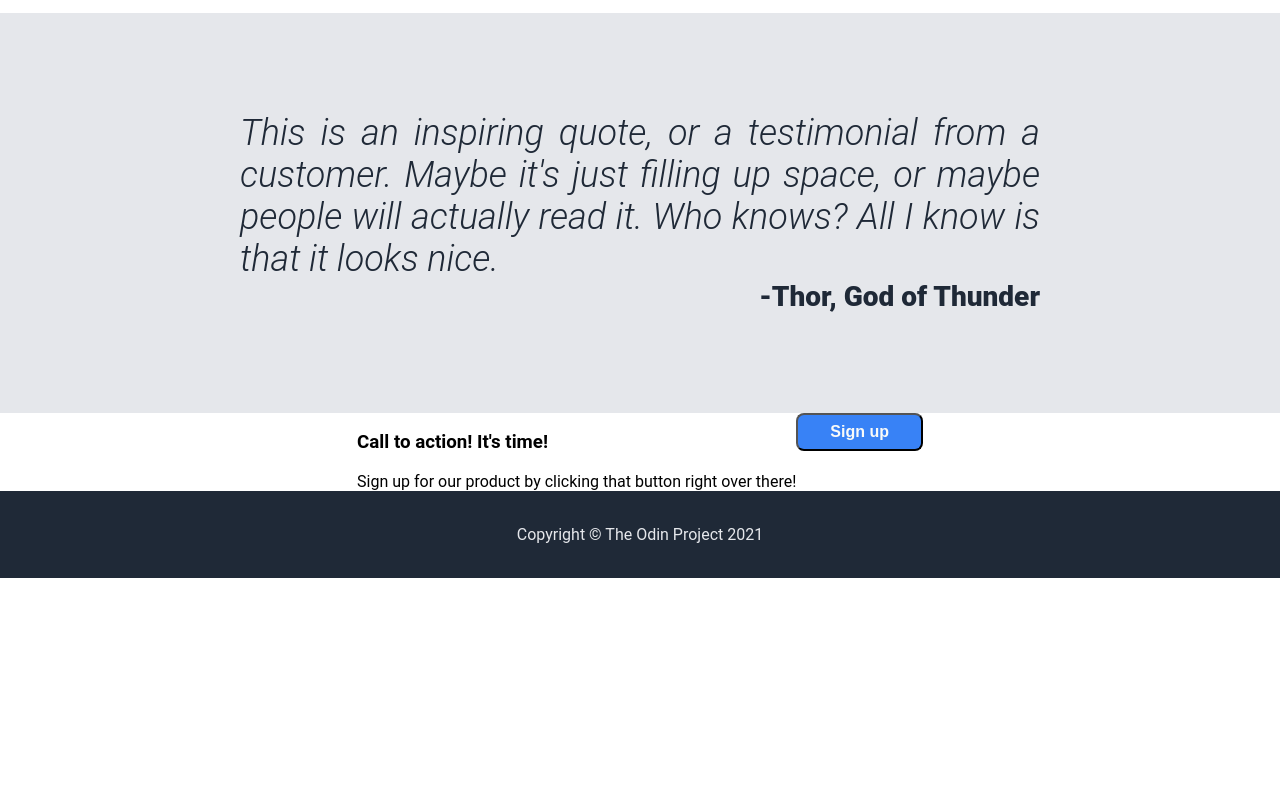
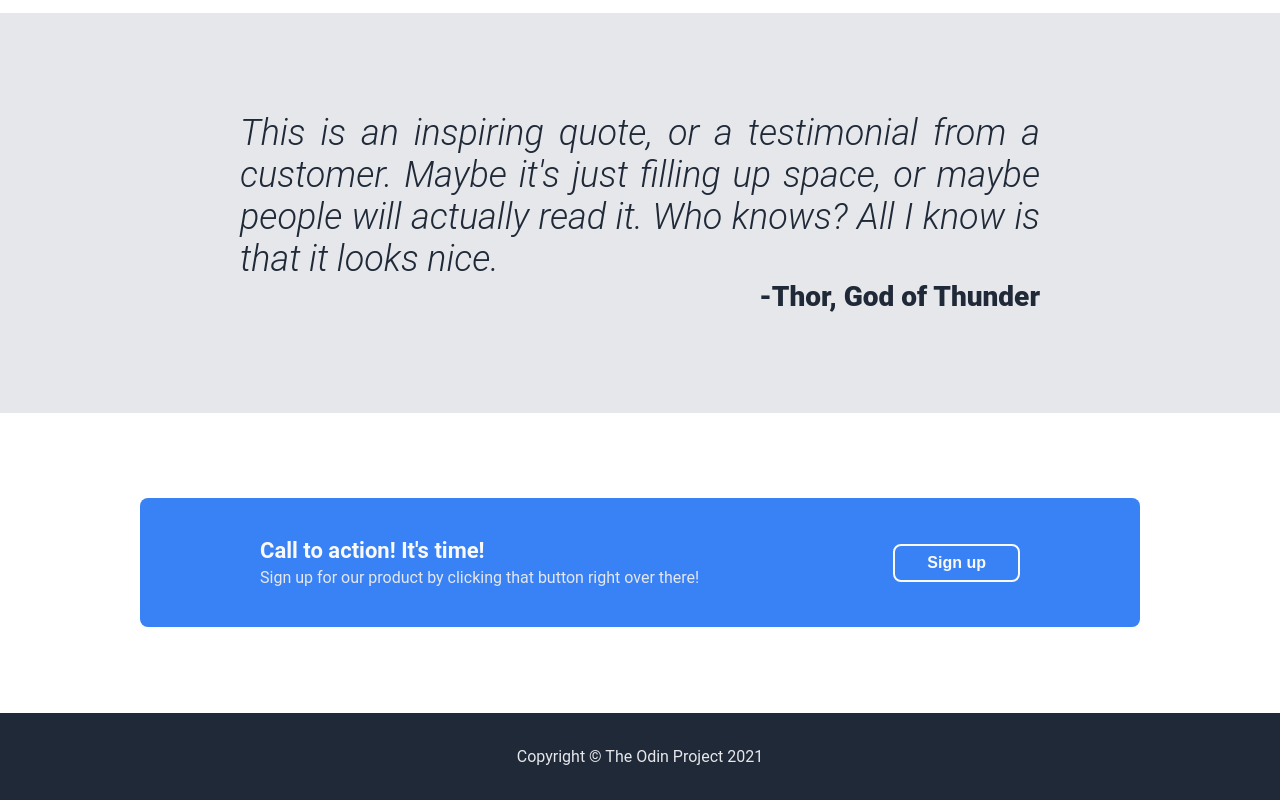
Before and after one commit to GitAedric/Odin-Project-Landing-Page, a plain HTML site: page index.html in a window 1280 px wide. Shown: the part 908-1708 px from the top of the page. Before the commit the page ends 1486 px from the top, so only its background shows below. Drawn offline with Linux system fonts and the light colour scheme.

Commit message:
Updated HTML and CSS with Call to Action
Call to Action section updated in index.html with
class additions necessary for CSS.

CSS updated in style.css to finalize call to
action section.

```diff
--- a/index.html
+++ b/index.html
@@ -72,6 +72,8 @@
         </div>
 
         <div class="content-d">
+
+            <div class="d-box">
                 <div class="d-left">
                     <h3>Call to action! It's time!</h3>
                     <div class="d-text">Sign up for our product by clicking that button right over there!</div>
@@ -83,6 +85,8 @@
 
         </div>
 
+    </div>
+
     <div class="footer">Copyright © The Odin Project 2021</div>
 </body>
 </html>
--- a/style.css
+++ b/style.css
@@ -195,6 +195,42 @@ a {
 
 .content-d {
     display: flex;
+    justify-content: center;
+    align-items: center;
+    height: 300px;
+}
+
+.d-box {
+    display: flex;
+    justify-content: space-between;
+    align-items: center;
+    flex-wrap: wrap;
+    box-sizing: border-box;
+    padding: 40px;
+    background-color: #3882F6;
+    border-radius: 8px;
+    color: #E5E7EB;
+    width: 1000px;
+}
+
+.d-left {
+    margin: 0px 0px 0px 80px;
+}
+
+.d-right {
+    margin: 0px 80px 0px 0px;
+}
+
+.d-left h3 {
+    color: #f9f9f9;
+    margin: 0px;
+    padding: 0px 0px 5px 0px;
+    font-size: 22px;
+    font-weight: 700;
+}
+
+.d-right button {
+    border: 2px solid #F9FAF8;
 }
 
 .footer {
```
Lines whose indentation alone changed are shown as unchanged.
